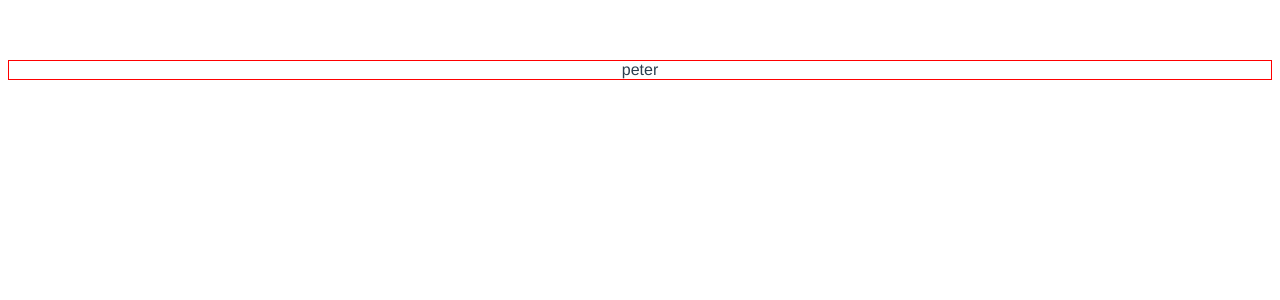
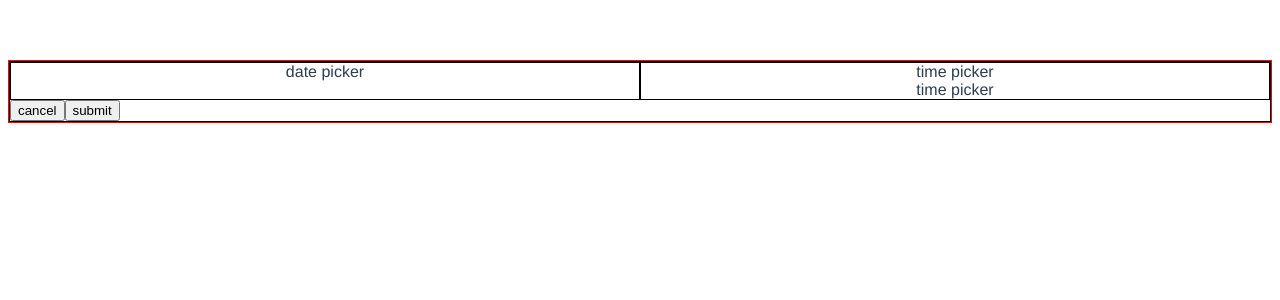
Before and after one commit to wahengchang/vue-packages, a Vue app in the folder packages/dateTimePicker/: page / in a window 1280 px wide. Shown: the top 300 px of the page. Built offline with nearby package versions, Linux system fonts and the light colour scheme.

Commit message:
added basic layout

```diff
--- a/packages/dateTimePicker/src/components/HelloWorld/index.vue
+++ b/packages/dateTimePicker/src/components/HelloWorld/index.vue
@@ -1,10 +1,30 @@
 <template>
-  <div class="hello">peter</div>
+  <div class="wrapper">
+    <div class="row">
+      <div class="dateContainer">
+        date picker
+      </div>
+      <div class="timeContainer">
+        <div class="startTime timeRow">
+          time picker
+        </div>
+        <div class="endTime timeRow">
+          time picker
+        </div>
+      </div>
+    </div>
+
+    <div class="row">
+      <button> cancel </button>
+      <button> submit </button>
+    </div>
+
+  </div>
 </template>
 
 <script>
 export default {
-  name: "HelloWorld",
+  name: "DateTimePicker",
   props: {
     msg: String
   }
@@ -13,6 +33,22 @@ export default {
 
 <!-- Add "scoped" attribute to limit CSS to this component only -->
 <style scoped>
+.wrapper{
+  border: black 1px solid;
+  display: flex;
+  flex-direction: column;
+}
+.dateContainer{
+  border: black 1px solid;
+  width: 50%;
+}
+.timeContainer {
+  border: black 1px solid;
+  width: 50%;
+}
+.row {
+  display: flex;
+}
 h3 {
   margin: 40px 0 0;
 }
```
